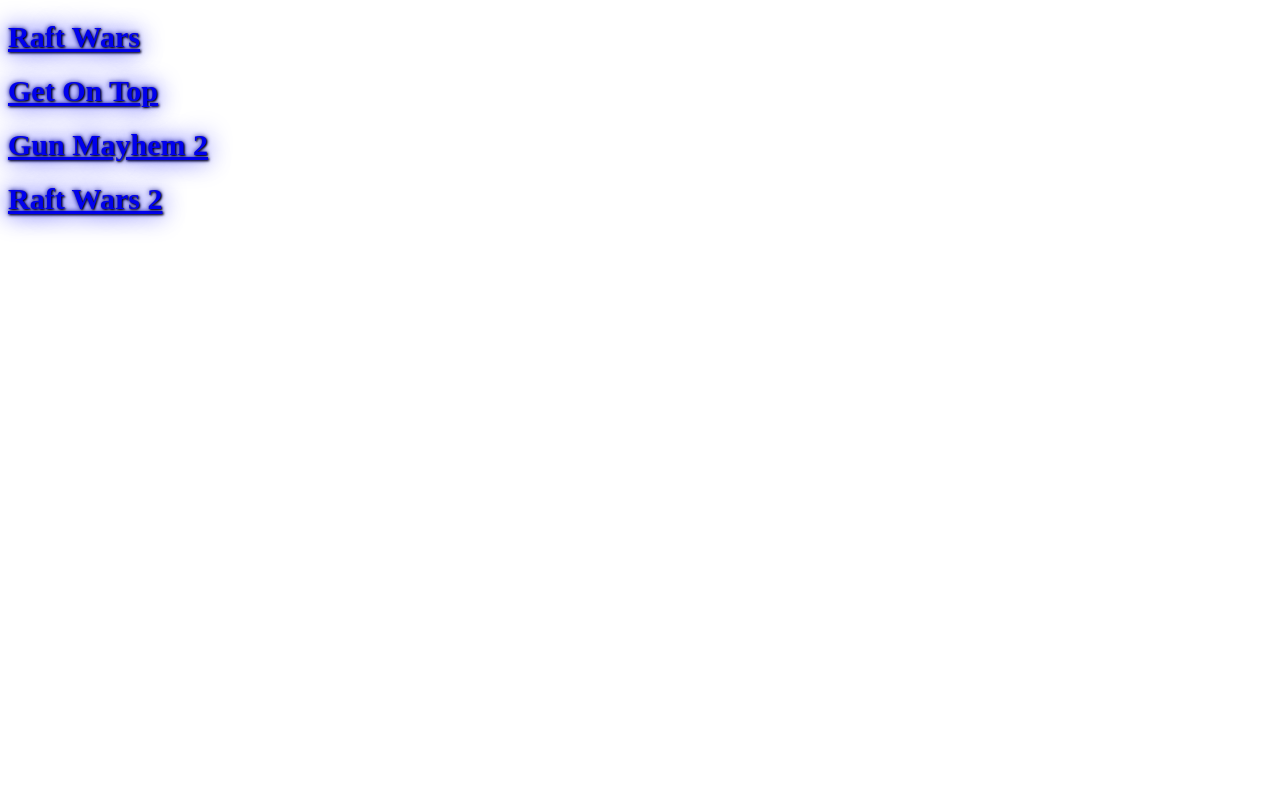
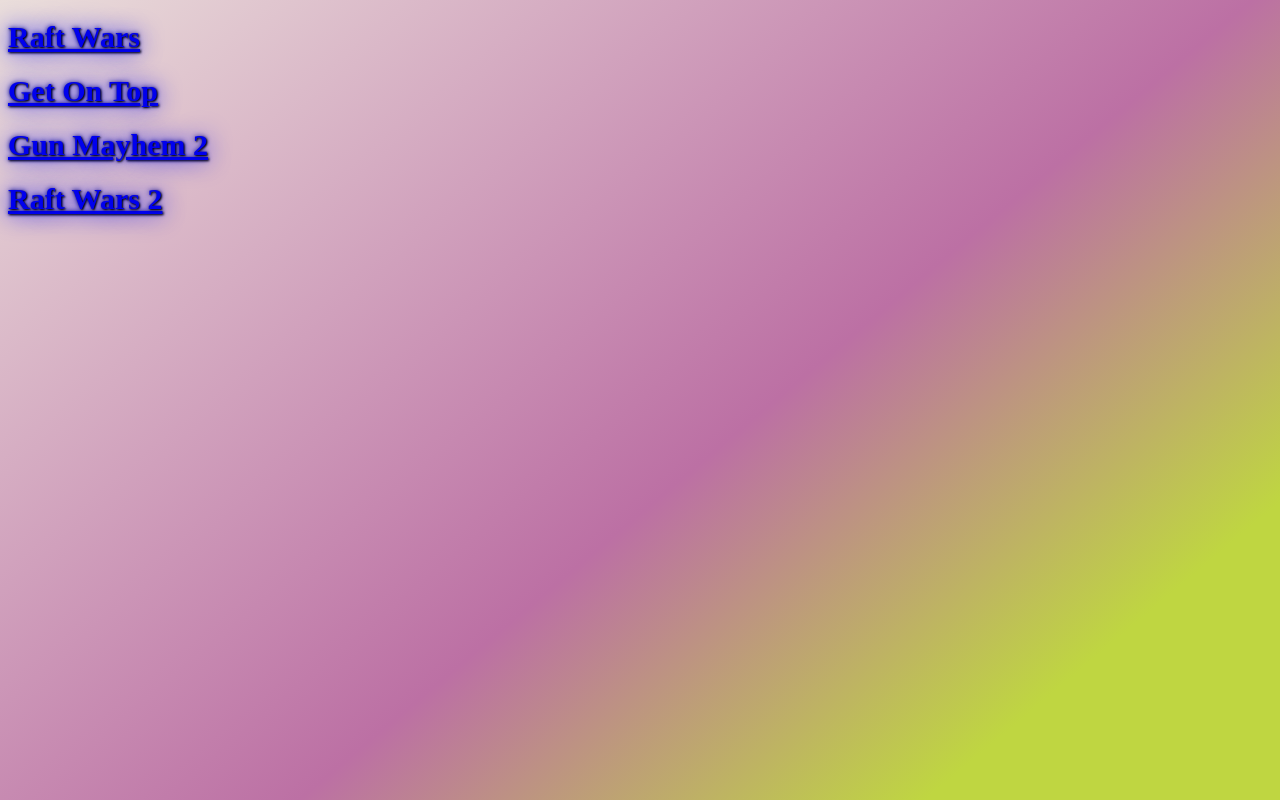
Before and after one commit to nerp1/nerp1.github.io, a plain HTML site: page index.html in a window 1280 px wide. Shown: the top 800 px of the page. Drawn offline with Linux system fonts and the light colour scheme.

Commit message:
Update style.css

```diff
--- a/style.css
+++ b/style.css
@@ -3,3 +3,8 @@
   font-size: 30px;
   text-shadow: 1px 1px 2px black, 0 0 25px blue, 0 0 5px darkblue;
 }
+body {
+  background-image: linear-gradient(140deg, #EADEDB 0%, #BC70A4 50%, #BFD641 75%);
+  background-repeat: repeat-x;
+  height:1000px
+}
```
